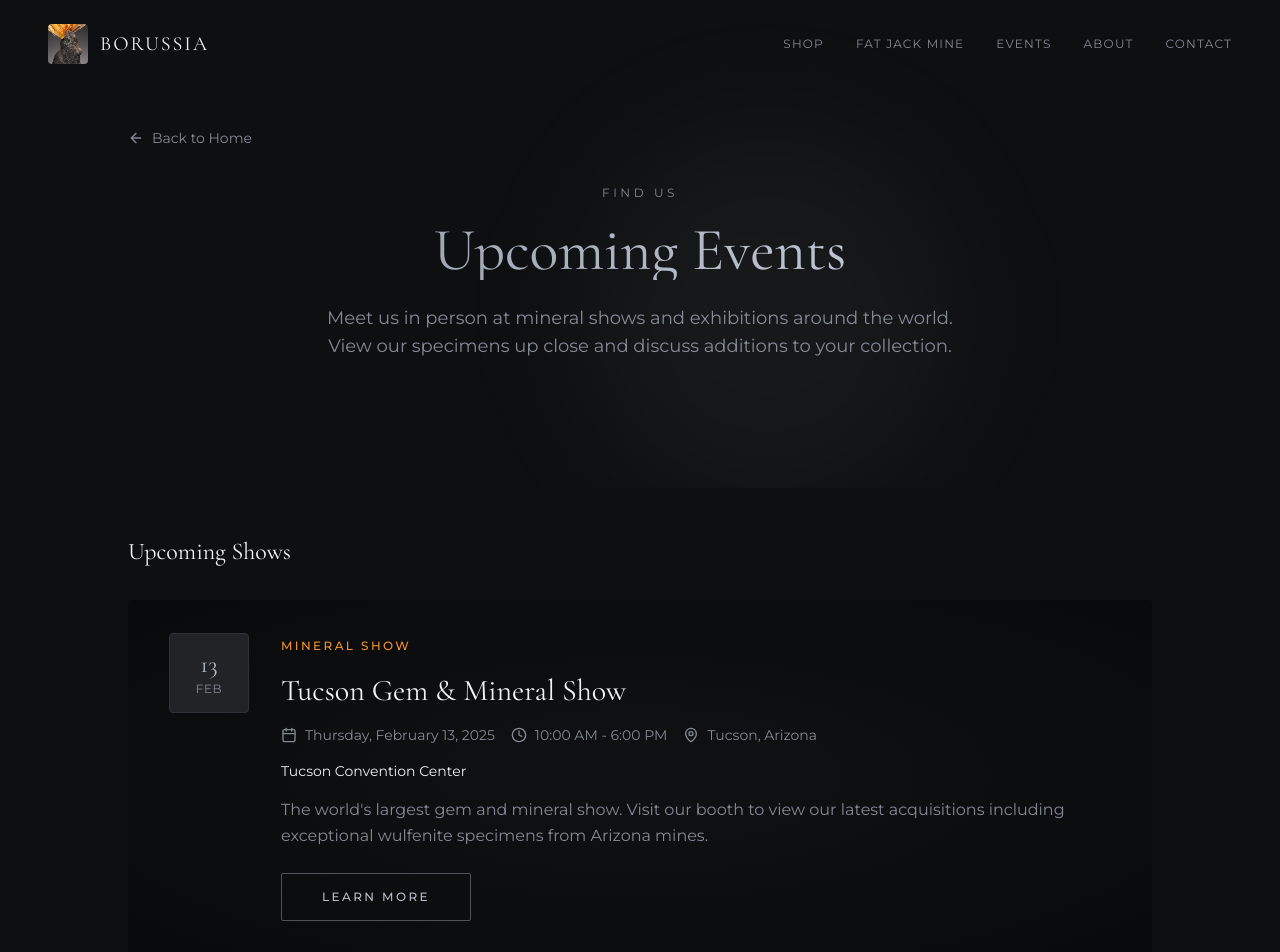
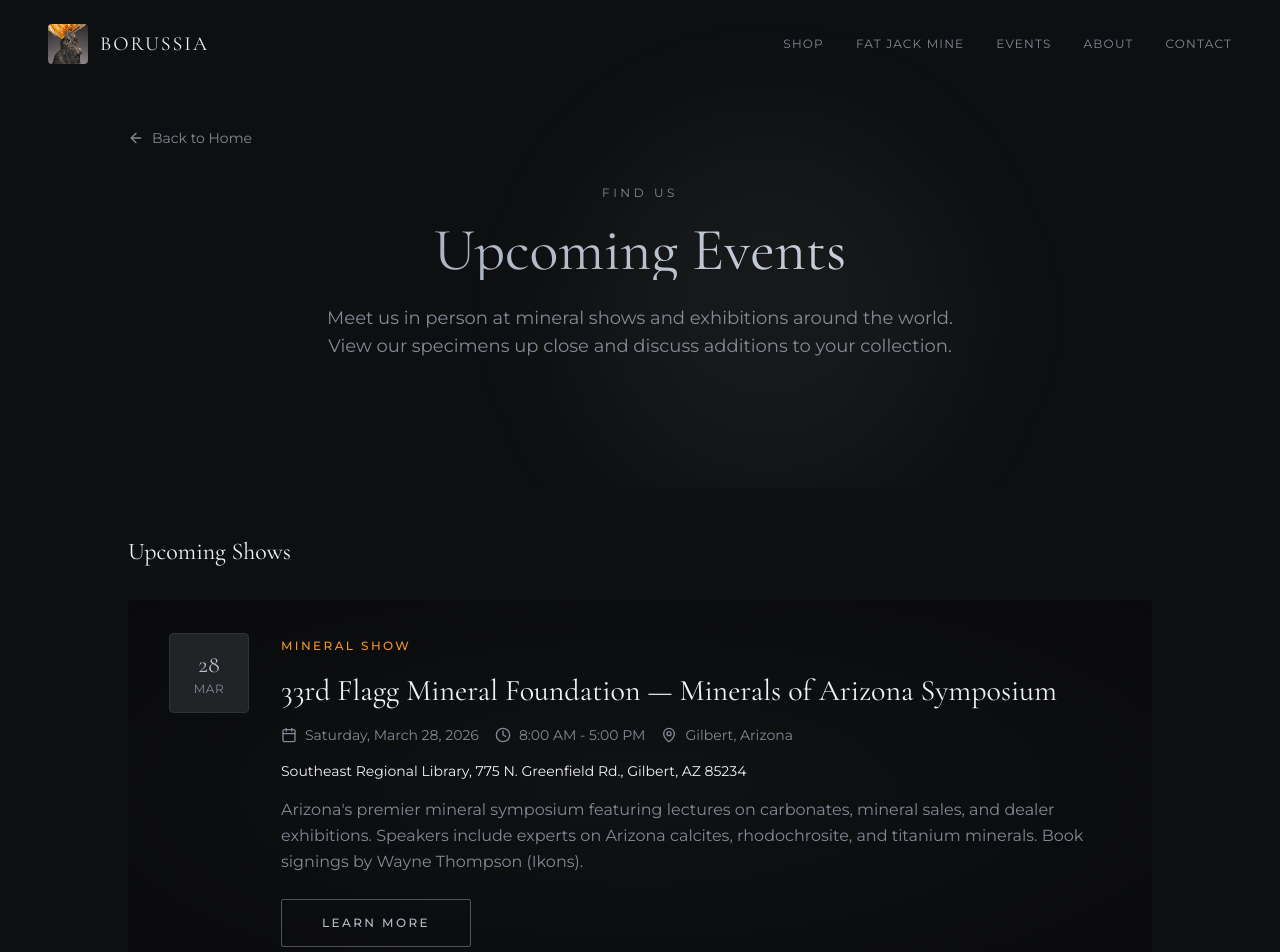
Before and after one commit to idirectships/borussia-minerals, a Next.js app: page /events in a window 1280 px wide. Shown: the top 952 px of the page. Built offline with nearby package versions, Linux system fonts and the light colour scheme.

Commit message:
feat: add Flagg Mineral Symposium, move 2025 shows to past events
- Add 33rd Flagg Mineral Foundation Minerals of AZ Symposium (Mar 28, 2026)
- Move Tucson, Denver, Munich 2025 shows to past events (already happened)

```diff
--- a/src/app/events/page.tsx
+++ b/src/app/events/page.tsx
@@ -11,6 +11,20 @@ export const metadata = {
 };
 
 const upcomingEvents: Event[] = [
+  {
+    title: "33rd Flagg Mineral Foundation — Minerals of Arizona Symposium",
+    date: "2026-03-28",
+    time: "8:00 AM - 5:00 PM",
+    location: "Gilbert, Arizona",
+    venue: "Southeast Regional Library, 775 N. Greenfield Rd., Gilbert, AZ 85234",
+    description:
+      "Arizona's premier mineral symposium featuring lectures on carbonates, mineral sales, and dealer exhibitions. Speakers include experts on Arizona calcites, rhodochrosite, and titanium minerals. Book signings by Wayne Thompson (Ikons).",
+    type: "show",
+    link: "https://flaggmineralfoundation.org/home/minerals-of-az-symposium/",
+  },
+];
+
+const pastEvents: Event[] = [
   {
     title: "Tucson Gem & Mineral Show",
     date: "2025-02-13",
@@ -43,9 +57,6 @@ const upcomingEvents: Event[] = [
       "Europe's largest mineral fair. Explore our curated selection of world-class specimens from classic European localities.",
     type: "show",
   },
-];
-
-const pastEvents: Event[] = [
   {
     title: "Sainte-Marie-aux-Mines Show",
     date: "2024-06-27",
```
